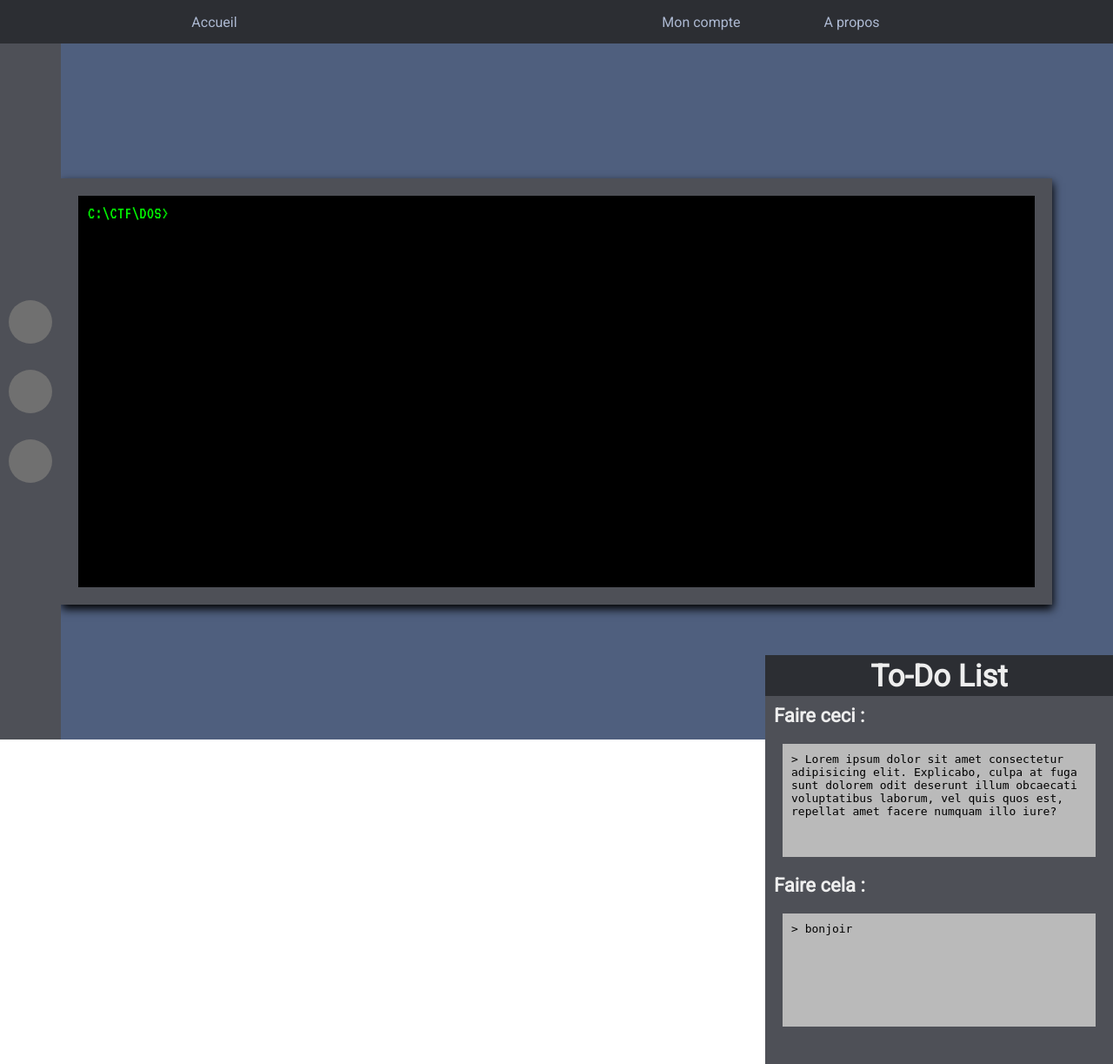
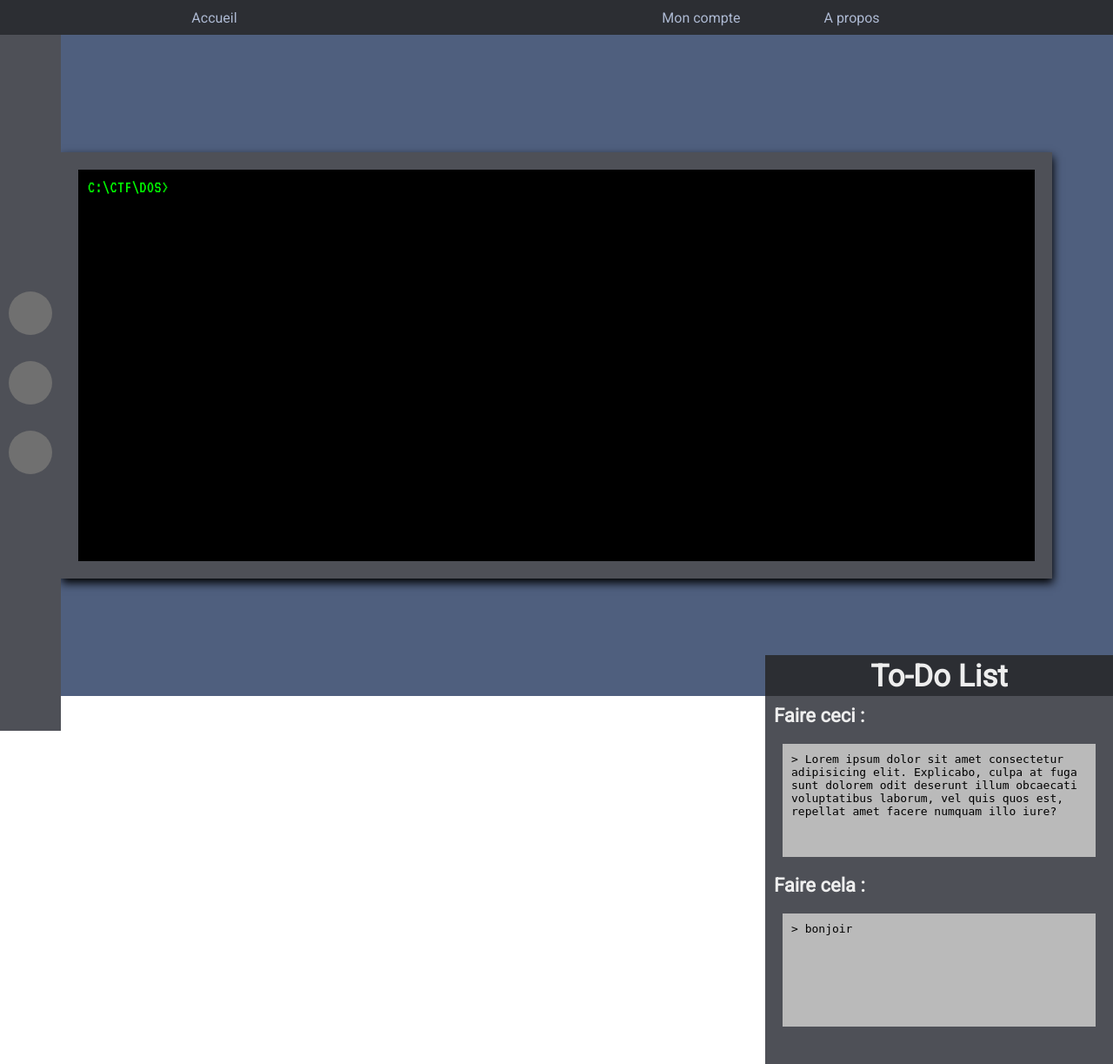
Before and after one commit to timoogo/CTF, a PHP site: page / in a window 1280 px wide. Shown: the whole page at 87% size. Run offline with PHP 8.4, Linux system fonts and the light colour scheme.

Commit message:
:bug:Bug fix header/nav:bug:

```diff
--- a/style/style.css
+++ b/style/style.css
@@ -15,7 +15,7 @@ body{
 
 nav{
     width: 100%;
-    height: 50px;
+    height: 5vh;
     background-color: #2c2e33;
     display: flex;
     justify-content: space-around;
@@ -44,6 +44,15 @@ nav a{
     color: var(--clear-color);
     text-decoration: none;
 }
+
+main{
+    width: 100vw;
+    height: 95vh;
+}
+
+
+
+
 
 
 /* MENU DE GAUCHE */
--- a/style/termStyle.css
+++ b/style/termStyle.css
@@ -1,14 +1,8 @@
 @import url('https://fonts.googleapis.com/css2?family=VT323&display=swap');
-
-main{
-    width: 100vw;
-    height: 91vh;
-}
-
 
 #main-container{
     width: 100%;
-    height: 100vh   ;
+    height: 95vh;
     display: flex;
     justify-content: center;
     align-items: center;
```
